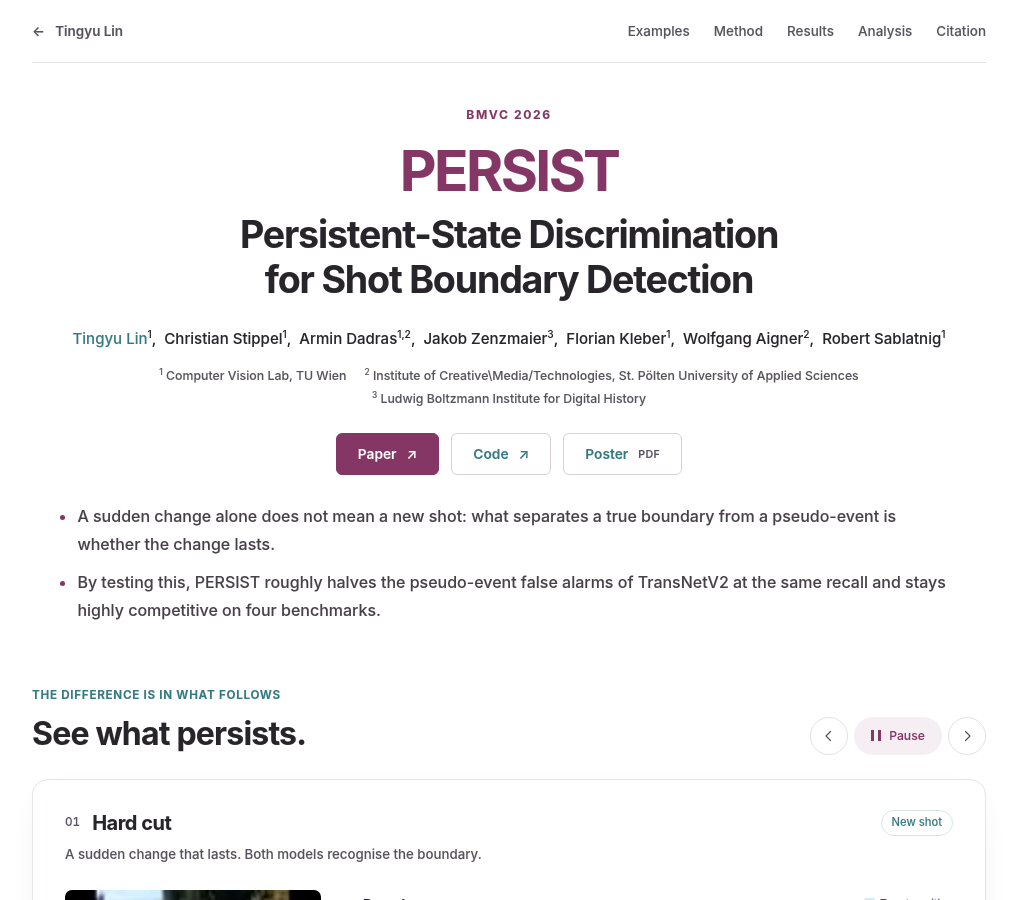
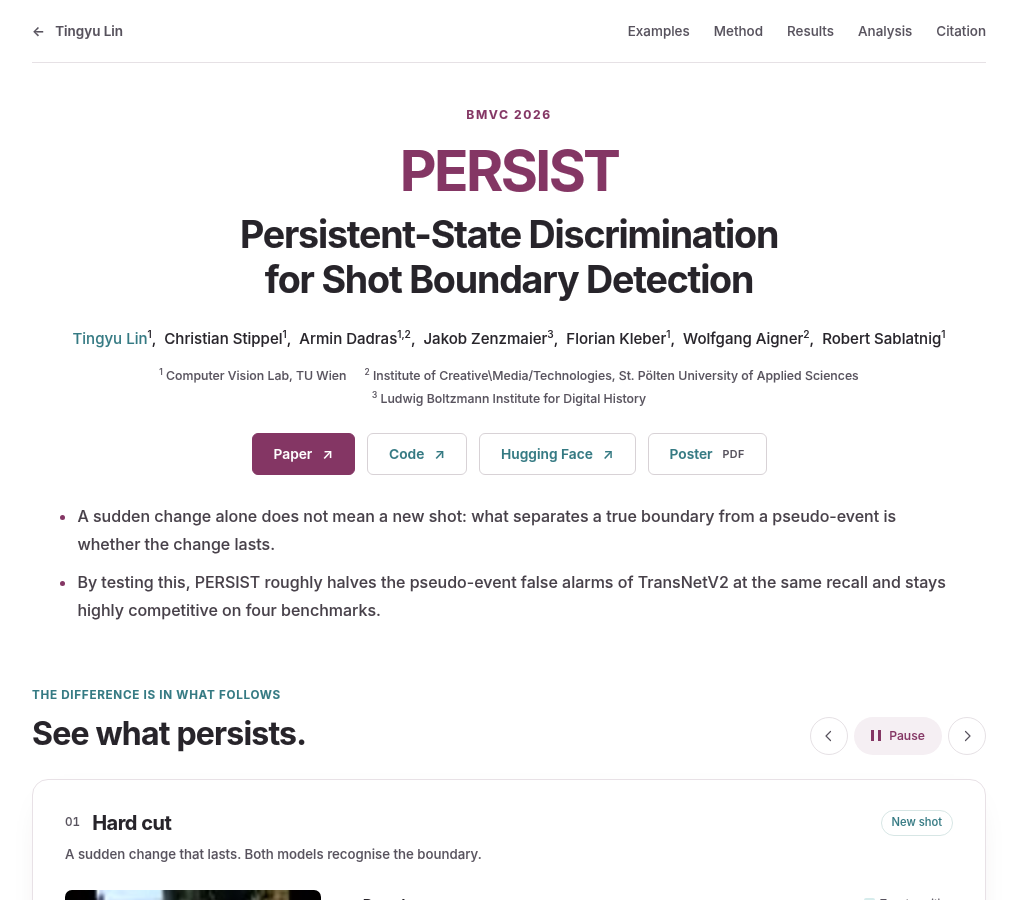
Before and after one commit to linty5/linty5.github.io, a Jekyll site: the page built from _pages/persist.html, in a window 1280 px wide and 900 px high. Shown: the whole window, without its empty margins (131-1148 px from the left). Built offline with Jekyll 4.4.1, drawn with Linux system fonts in a browser that asks for light colours; grey boxes are pictures that could not be loaded.

Commit message:
update project page

```diff
--- a/_pages/persist.html
+++ b/_pages/persist.html
@@ -25,6 +25,7 @@ permalink: /projects/persist/
   <div class="persist-resources" aria-label="Research resources">
     <a class="persist-button persist-button-primary" href="https://arxiv.org/abs/2608.29287">Paper <span aria-hidden="true">↗</span></a>
     <a class="persist-button" href="https://github.com/linty5/PERSIST">Code <span aria-hidden="true">↗</span></a>
+    <a class="persist-button" href="https://huggingface.co/linty5/PERSIST">Hugging Face <span aria-hidden="true">↗</span></a>
     <a class="persist-button" href="{{ '/files/persist/PERSIST_BMVC2026_eposter.pdf' | relative_url }}" type="application/pdf">Poster <span class="persist-button-detail">PDF</span></a>
   </div>
   <ul class="persist-key-points">
```
